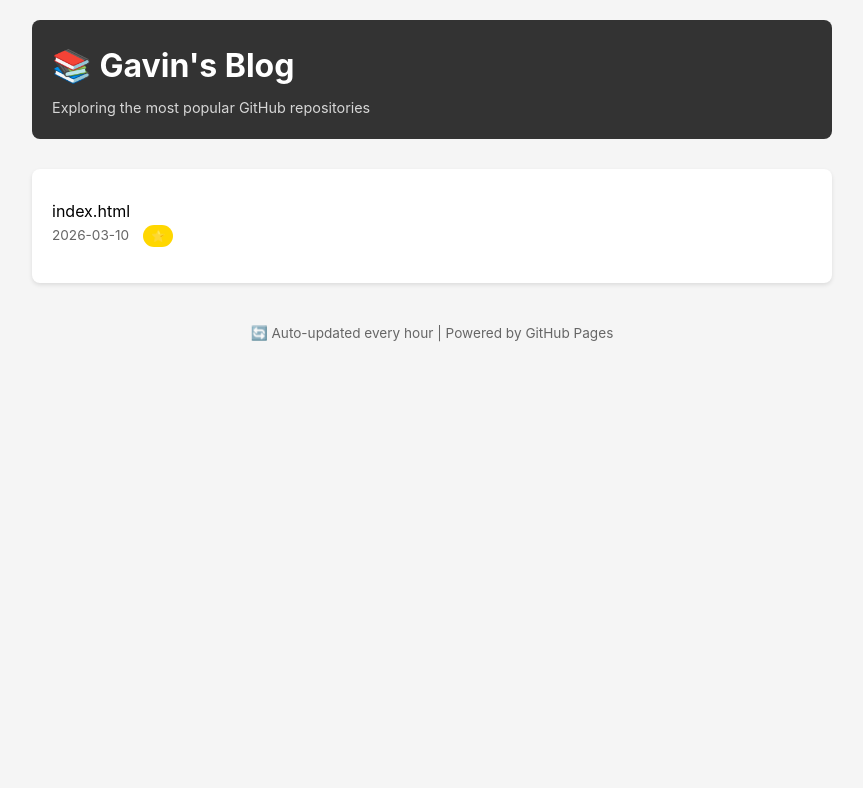
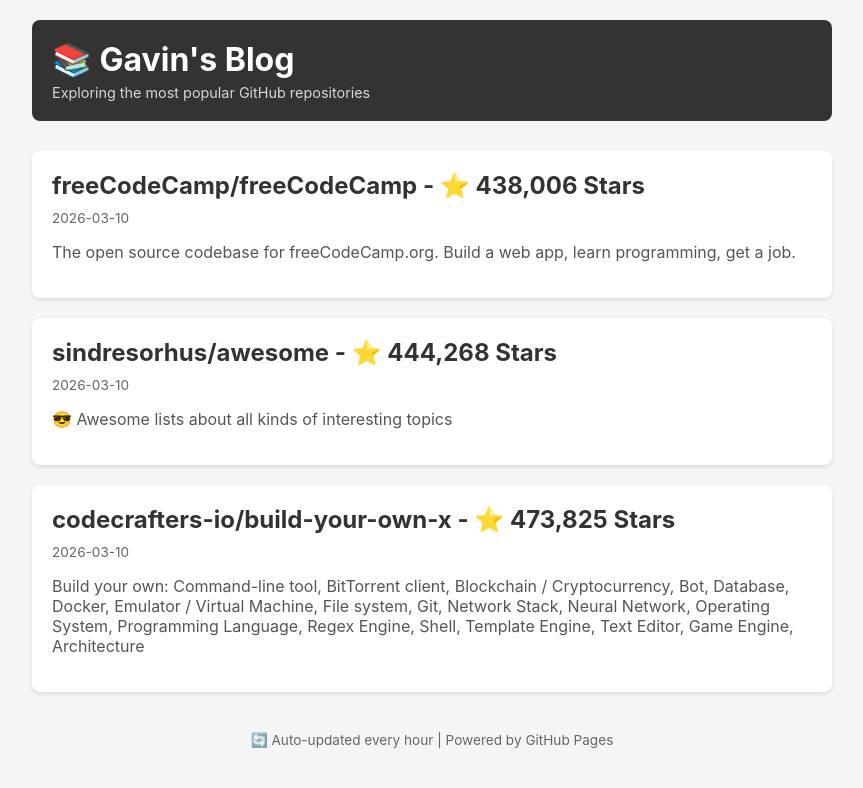
Before and after one commit to Gavin-YJQ/Gavin-YJQ.github.io, a Jekyll site: the page index.html, which Jekyll copies as it is, in a window 1280 px wide. Shown: the top 788 px of the page, without its empty margins (208-1071 px from the left). Built offline with Jekyll 4.4.1, drawn with Linux system fonts in a browser that asks for light colours.

Commit message:
Update: index with blog posts list

```diff
--- a/index.html
+++ b/index.html
@@ -4,7 +4,7 @@
     <meta charset="utf-8">
     <title>Gavin's Blog - Top GitHub Repositories</title>
     <style>
-        body { font-family: -apple-system, BlinkMacSystemFont, "Segoe UI", sans-serif; max-width: 800px; margin: 0 auto; padding: 20px; line-height: 1.6; background: #f5f5f5; }
+        body { font-family: -apple-system, BlinkMacSystemFont, "Segoe UI", sans-serif; max-width: 800px; margin: 0 auto; padding: 20px; background: #f5f5f5; }
         header { background: #333; color: white; padding: 20px; border-radius: 8px; margin-bottom: 30px; }
         header h1 { margin: 0; }
         header a { color: white; text-decoration: none; }
@@ -16,8 +16,6 @@
         .post .date { color: #666; font-size: 0.85em; margin-bottom: 10px; }
         .post .desc { color: #555; }
         .post .stars { display: inline-block; background: #ffd700; color: #333; padding: 2px 8px; border-radius: 12px; font-size: 0.85em; margin-left: 10px; }
-        .post .lang { color: #666; font-size: 0.85em; }
-        .empty { text-align: center; color: #666; padding: 40px; }
         footer { text-align: center; color: #666; margin-top: 40px; font-size: 0.85em; }
     </style>
 </head>
@@ -28,9 +26,19 @@
     </header>
     <main>
         <div class="post">
-            <h2><a href="_posts/2026-03-10-sindresorhus-awesome.md"></a></h2>              index.html
-       <div class="date">2026-03-10 <span class="stars">⭐ </span></div>
-            <p class="desc"></p>
+            <h2><a href="_posts/2026-03-10-freeCodeCamp-freeCodeCamp.md">freeCodeCamp/freeCodeCamp - ⭐ 438,006 Stars</a></h2>
+            <div class="date">2026-03-10</div>
+            <p class="desc">The open source codebase for freeCodeCamp.org. Build a web app, learn programming, get a job.</p>
+        </div>
+        <div class="post">
+            <h2><a href="_posts/2026-03-10-sindresorhus-awesome.md">sindresorhus/awesome - ⭐ 444,268 Stars</a></h2>
+            <div class="date">2026-03-10</div>
+            <p class="desc">😎 Awesome lists about all kinds of interesting topics</p>
+        </div>
+        <div class="post">
+            <h2><a href="_posts/2026-03-10-codecrafters-io-build-your-own-x.md">codecrafters-io/build-your-own-x - ⭐ 473,825 Stars</a></h2>
+            <div class="date">2026-03-10</div>
+            <p class="desc">Build your own: Command-line tool, BitTorrent client, Blockchain / Cryptocurrency, Bot, Database, Docker, Emulator / Virtual Machine, File system, Git, Network Stack, Neural Network, Operating System, Programming Language, Regex Engine, Shell, Template Engine, Text Editor, Game Engine, Architecture</p>
         </div>
     </main>
     <footer>
```
